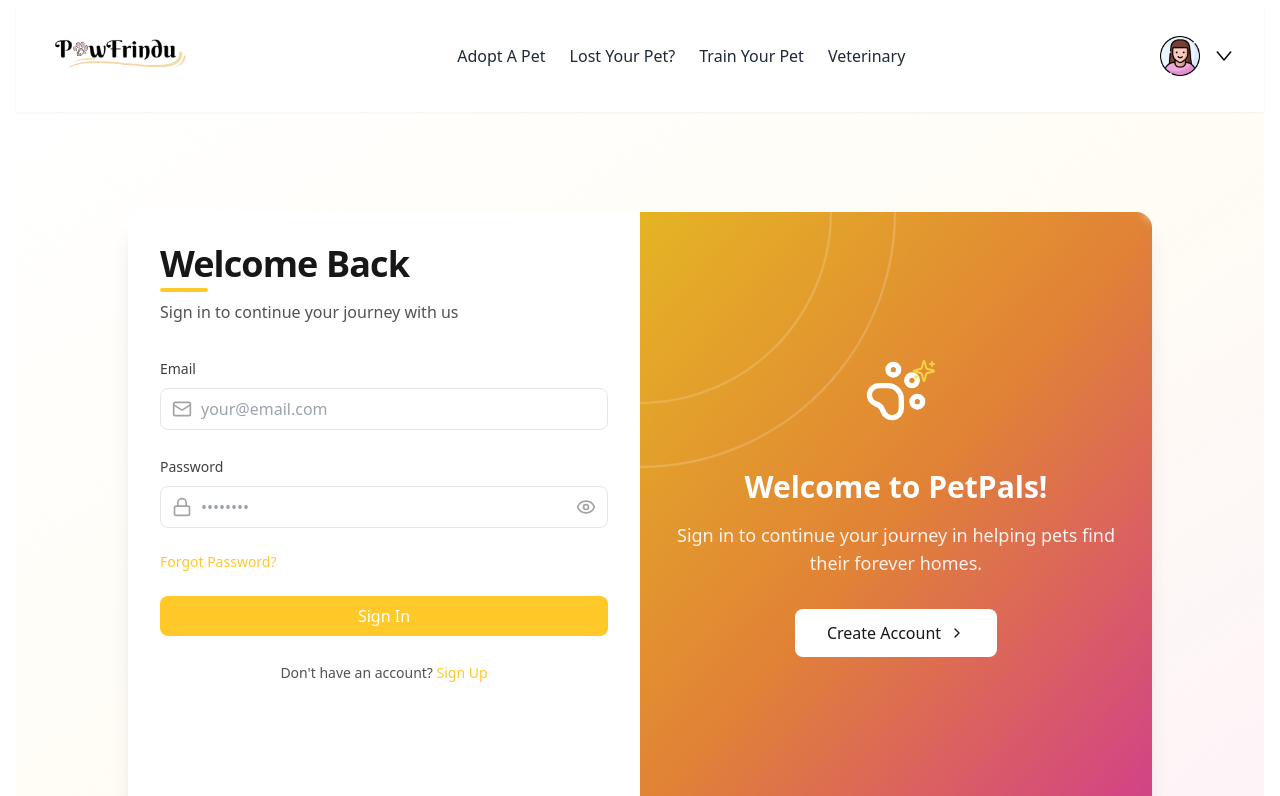
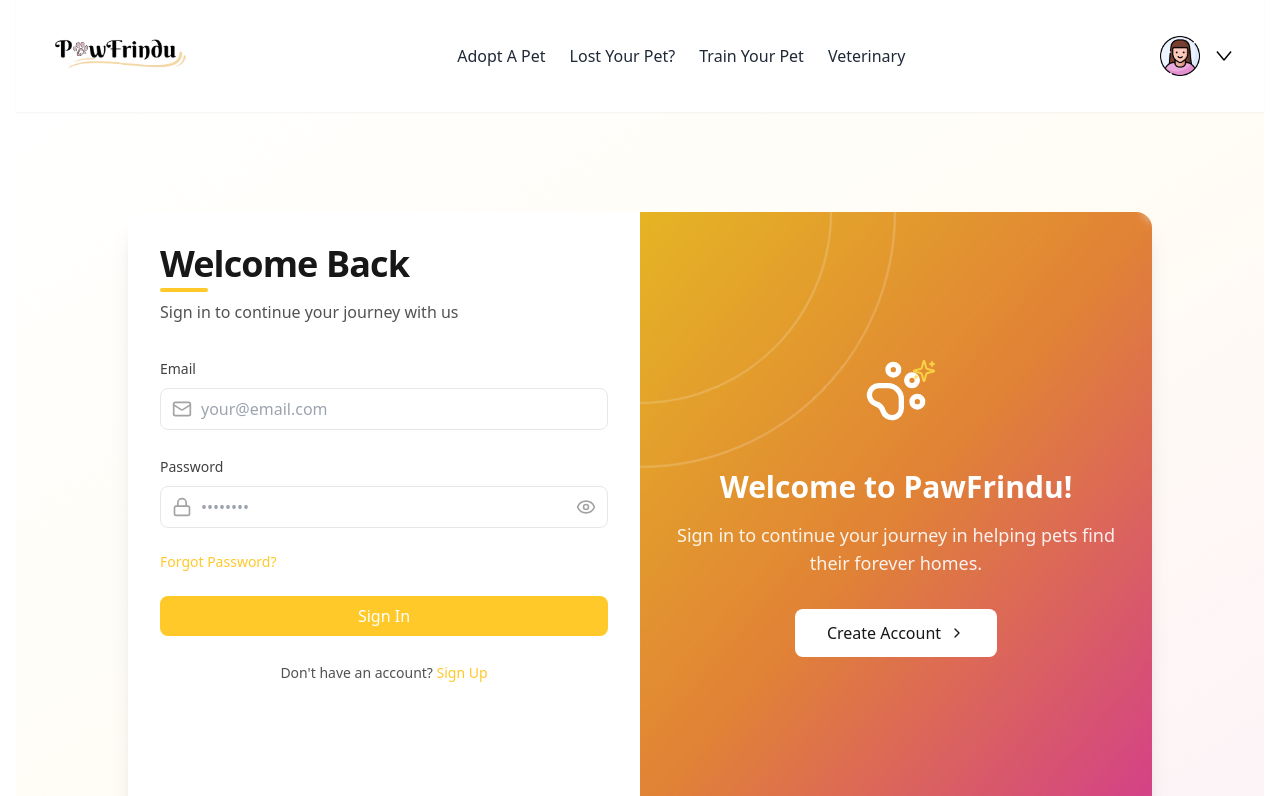
Before and after one commit to chahd-fadhlaoui/pawfrindu, a React (Vite) app in the folder frontend/: page /login in a window 1280 px wide. Shown: the top 796 px of the page. Built offline with nearby package versions, Linux system fonts and the light colour scheme.

Commit message:
just changed a little thing

```diff
--- a/frontend/src/components/ui/RightPanel.jsx
+++ b/frontend/src/components/ui/RightPanel.jsx
@@ -12,7 +12,7 @@ const RightPanel = ({ mode, handleModeSwitch, isTransitioning, direction }) => {
               <Sparkles className="absolute w-6 h-6 text-yellow-300 -top-2 -right-2 animate-pulse" />
             </div>
           ),
-          title: "Welcome to PetPals!",
+          title: "Welcome to PawFrindu!",
           description: "Sign in to continue your journey in helping pets find their forever homes.",
           buttonText: "Create Account",
         };
```
